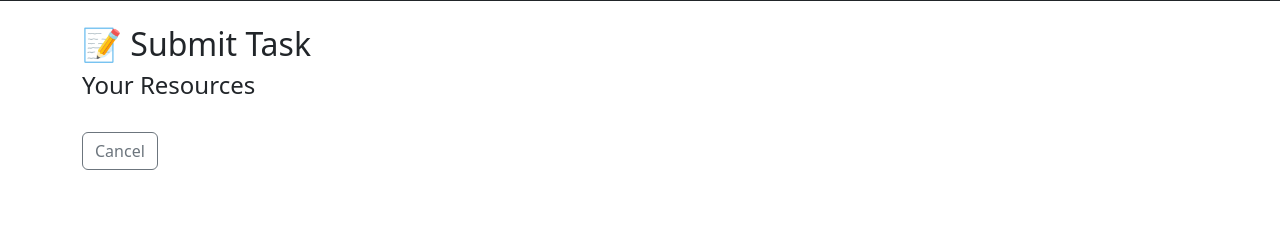
After one commit to daraghmatu/atu-stack-app, a Flask app: page /actions/tasks in a window 1280 px wide. The commit adds this page. Shown: the part 55-300 px from the top of the page. Run offline with Flask 3, Linux system fonts and the light colour scheme; the visitor is signed in with stand-in values (Sample User, id 1); data that the repository does not hold is empty.

Commit message:
Added submit task logic

```diff
--- a/DB/schema.sql
+++ b/DB/schema.sql
@@ -65,7 +65,7 @@ INSERT INTO admin_settings (game_start, game_end) VALUES (NOW(), DATE_ADD(NOW(),
 CREATE TABLE player_history (
     history_id INT AUTO_INCREMENT PRIMARY KEY,
     player_id INT NOT NULL,
-    action_type ENUM('collect', 'submit_task', 'trade', 'hangover') NOT NULL,
+    action_type ENUM('collect', 'task', 'trade', 'hangover') NOT NULL,
     description TEXT,
     credits_earned INT DEFAULT 0,
     timestamp DATETIME DEFAULT CURRENT_TIMESTAMP,
--- a/app.py
+++ b/app.py
@@ -39,7 +39,6 @@ def load_user(user_id):
     cursor.execute("SELECT * FROM players WHERE player_id = %s", (user_id,))
     user = cursor.fetchone()
     if user:
-        #return User(id=user['id'], firstname=user['first_name'])
         return User(id=user['player_id'], firstname=user['firstname'])
     return None
 
@@ -218,7 +217,7 @@ def perform_collect():
         """, (player_id, res_id))
         db.commit()
 
-        description = f'Collected 1x {res_name}'
+        description = f'1x {res_name}'
 
         if res_name == 'pizza':
             description = description + ' 🍕'
@@ -246,11 +245,90 @@ def perform_collect():
 
     return redirect(url_for('dashboard'))
 
-@app.route('/actions/submit')
+@app.route('/actions/tasks', methods=['GET'])
 @login_required
-def submit():
-    return render_template('actions/submit.html')
+def submit_task_page():
+    player_id = current_user.id
 
+    # Get all tasks
+    cursor.execute("SELECT * FROM tasks")
+    tasks = cursor.fetchall()
+
+    # Get player's current resources
+    cursor.execute("""
+        SELECT r.name, pr.quantity
+        FROM resources r
+        LEFT JOIN player_resources pr
+        ON r.resource_id = pr.resource_id AND pr.player_id = %s
+    """, (player_id,))
+    resources = {row['name']: row['quantity'] or 0 for row in cursor.fetchall()}
+
+    return render_template('actions/tasks.html', tasks=tasks, resources=resources)
+
+@app.route('/actions/tasks', methods=['POST'])
+@login_required
+def perform_submit_task():
+    player_id = current_user.id
+    task_id = int(request.form['task_id'])
+
+    # Get task costs and reward
+    cursor.execute("SELECT * FROM tasks WHERE task_id = %s", (task_id,))
+    task = cursor.fetchone()
+
+    if not task:
+        flash("❌ Invalid task selected.", "danger")
+        return redirect(url_for('submit_task_page'))
+
+    # Get player resources as a dictionary
+    cursor.execute("""
+        SELECT r.name, pr.quantity
+        FROM resources r
+        LEFT JOIN player_resources pr
+        ON r.resource_id = pr.resource_id AND pr.player_id = %s
+    """, (player_id,))
+    player_resources = {row['name']: row['quantity'] or 0 for row in cursor.fetchall()}
+
+    # Check if player has enough of each required resource
+    requirements = {
+        'pizza': task['pizza_cost'],
+        'coffee': task['coffee_cost'],
+        'sleep': task['sleep_cost'],
+        'study': task['study_cost']
+    }
+
+    for res_name, cost in requirements.items():
+        if player_resources.get(res_name, 0) < cost:
+            flash(f"❌ Not enough {res_name}. You need {cost}.", "danger")
+            return redirect(url_for('submit_task_page'))
+
+    # Deduct resources
+    for res_name, cost in requirements.items():
+        cursor.execute("""
+            UPDATE player_resources
+            SET quantity = quantity - %s
+            WHERE player_id = %s AND resource_id = (
+                SELECT resource_id FROM resources WHERE name = %s
+            )
+        """, (cost, player_id, res_name))
+
+    # Add credits
+    cursor.execute("""
+        UPDATE players
+        SET credits = credits + %s
+        WHERE player_id = %s
+    """, (task['credit_reward'], player_id))
+
+    # Log to history
+    description = f"{task['name']} for {task['credit_reward']} credits 🎓"
+    cursor.execute("""
+        INSERT INTO player_history (player_id, action_type, description, timestamp)
+        VALUES (%s, 'task', %s, NOW())
+    """, (player_id, description))
+
+    db.commit()
+
+    flash(f"✅ Task '{task['name']}' completed! You earned {task['credit_reward']} credits.", "success")
+    return redirect(url_for('dashboard'))
 
 @app.route('/actions/trade')
 @login_required
@@ -261,9 +339,13 @@ def trade():
 @login_required
 def leaderboard():
     cursor.execute("""
-        SELECT firstname, lastname, credits
+        SELECT
+            RANK() OVER (ORDER BY credits DESC) AS p_rank,
+            firstname,
+            lastname,
+            credits
         FROM players
-        ORDER BY credits DESC, lastname
+        ORDER BY p_rank, lastname;
     """)
     leaderboard = cursor.fetchall()
     return render_template('actions/leaderboard.html', leaderboard=leaderboard)
--- a/templates/actions.html
+++ b/templates/actions.html
@@ -5,7 +5,7 @@
 
 <ul>
   <li><a href="{{ url_for('show_collect_page') }}">🍀 Collect Resource</a></li>
-  <li><a href="{{ url_for('submit') }}">📝 Submit Task</a></li>
+  <li><a href="{{ url_for('submit_task_page') }}">📝 Submit Task</a></li>
   <li><a href="{{ url_for('trade') }}">🤝 Trade Resources</a></li>
   <li><a href="{{ url_for('leaderboard') }}">📊 View Leaderboard</a></li>
 </ul>
--- a/templates/actions/leaderboard.html
+++ b/templates/actions/leaderboard.html
@@ -1,6 +1,7 @@
 {% extends "base.html" %}
 {% block title %}Leaderboard{% endblock %}
 {% block content %}
+
 <h2>🏆 Leaderboard</h2>
 
 <table class="table table-striped">
@@ -14,7 +15,7 @@
     <tbody>
         {% for player in leaderboard %}
         <tr>
-            <td>{{ loop.index }}</td>
+            <td>{{ player.p_rank }}</td>
             <td>{{ player.firstname }} {{ player.lastname }}</td>
             <td>{{ player.credits }}</td>
         </tr>
--- /dev/null
+++ b/templates/actions/tasks.html
@@ -0,0 +1,37 @@
+{% extends "base.html" %}
+{% block title %}Submit Task{% endblock %}
+{% block content %}
+
+<h2>📝 Submit Task</h2>
+
+<h4>Your Resources</h4>
+<ul>
+    {% for name, qty in resources.items() %}
+        <li>{{ name.capitalize() }}: {{ qty }}</li>
+    {% endfor %}
+</ul>
+
+{% for task in tasks %}
+  <form action="{{ url_for('perform_submit_task') }}" method="post" class="mb-4">
+    <input type="hidden" name="task_id" value="{{ task.task_id }}">
+    <div class="card shadow-sm">
+      <div class="card-body">
+        <h5 class="card-title">{{ task.name }}</h5>
+        <p class="card-text mb-2">
+          <strong>Cost:</strong>
+          🍕 {{ task.pizza_cost }},
+          ☕ {{ task.coffee_cost }},
+          😴 {{ task.sleep_cost }},
+          📖 {{ task.study_cost }}
+        </p>
+        <p class="card-text">
+          <strong>Reward:</strong> 🎓 {{ task.credit_reward }} Credits
+        </p>
+        <button type="submit" class="btn btn-success">Submit Task</button>
+      </div>
+    </div>
+  </form>
+{% endfor %}
+
+<a href="{{ url_for('dashboard') }}" class="btn btn-outline-secondary mt-3">Cancel</a>
+{% endblock %}
--- a/templates/dashboard.html
+++ b/templates/dashboard.html
@@ -29,7 +29,7 @@
     <ul class="list-group">
         {% for record in history %}
             <li class="list-group-item">
-                {{ record.timestamp.strftime('%Y-%m-%d %H:%M') }} —
+                {{ record.timestamp.strftime('%Y-%m-%d %H:%M') }}   |
                 <strong>{{ record.action_type|capitalize }}</strong>: {{ record.description }}
                 {% if record.credits_earned > 0 %}
                     (+{{ record.credits_earned }} credits)
```
Also changed, not shown: templates/actions/submit.html (deleted, +0 -7 lines).
